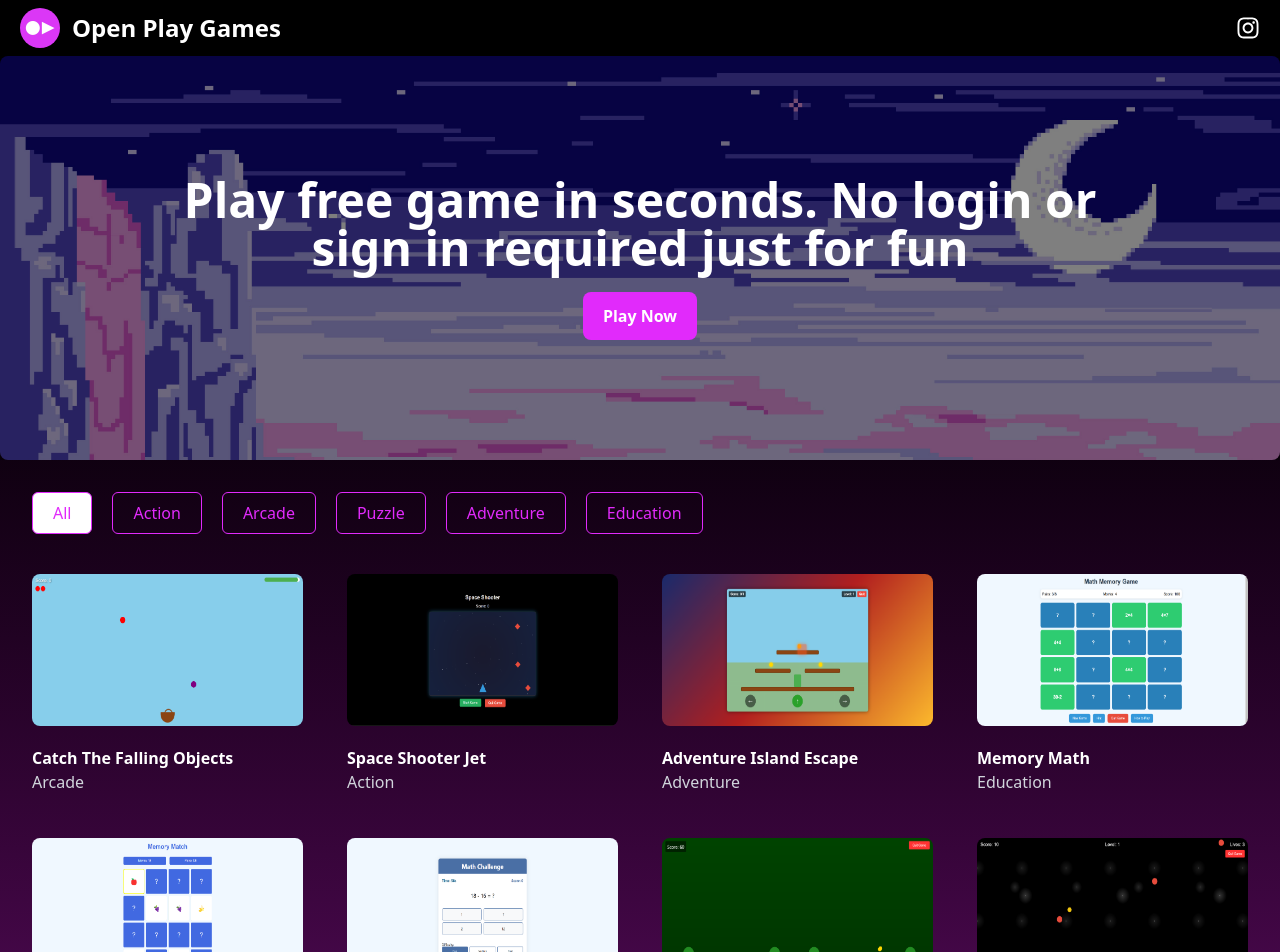
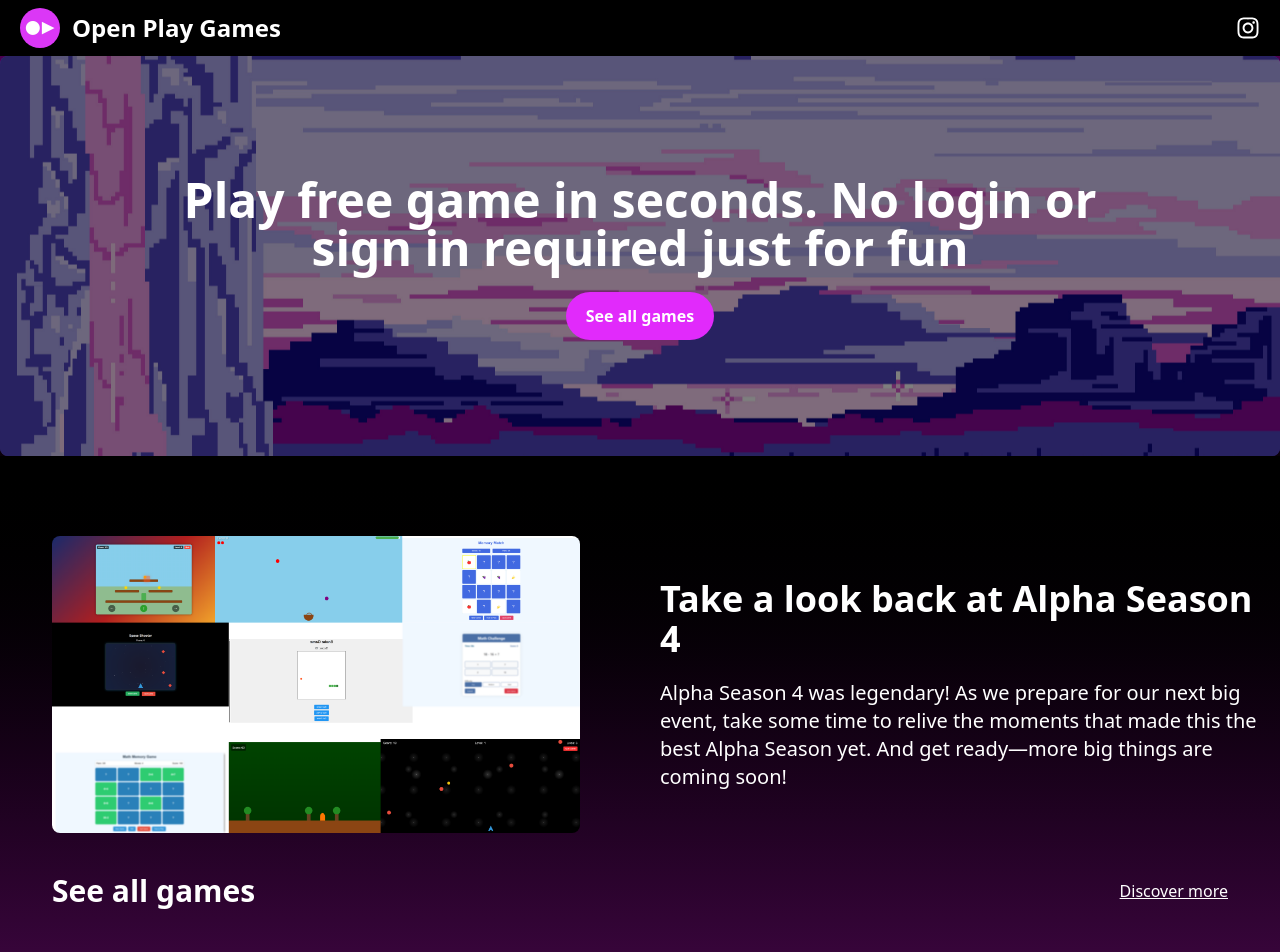
Before and after one commit to fjribptra/open-play-games, a Next.js app: page / in a window 1280 px wide. Shown: the top 952 px of the page. Built offline with nearby package versions, Linux system fonts and the light colour scheme.

Commit message:
feat: add parallax scroll on hero section, add games page, using useContext

```diff
--- a/src/app/game/[id]/page.tsx
+++ b/src/app/game/[id]/page.tsx
@@ -43,10 +43,10 @@ export default async function Page({ params }: {params: Promise<{id: string}>})
           alt={filteredGameData.title}
         />
       </div>
-      <div className="container mx-auto grid grid-cols-1 gap-5 xl:grid-cols-3 px-3 py-10 text-white">
+      <div className="container mx-auto grid grid-cols-1 gap-5 xl:grid-cols-3 p-10 text-white">
         <div className="xl:col-span-2 flex flex-col gap-5">
+          <h3 className="text-xl border border-fuchsia-500 px-3 py-2 rounded-lg w-fit text-fuchsia-500">{filteredGameData.category}</h3>
           <h2 className="font-bold text-4xl">{filteredGameData.title}</h2>
-          <h3 className="text-xl">{filteredGameData.category}</h3>
           <p>{filteredGameData.description}</p>
         </div>
         <div className="flex flex-col gap-3">
--- /dev/null
+++ b/src/app/game/page.tsx
@@ -0,0 +1,36 @@
+"use client"
+
+import GameCard from "@/components/GameCard";
+import GameFilter from "@/components/GameFilter";
+import { FilterGameContext } from "@/context/filterGameContext";
+import { mockGames } from "@/data/mockData";
+import { useContext } from "react";
+
+export default function Page() {
+  const context = useContext(FilterGameContext);
+
+  if (!context) {
+    throw new Error("FilterGameContext must be used within a FilterGameContextProvider");
+  }
+
+  const { filterGame, setFilterGame } = context;
+    return (
+        <section className="bg-gradient-to-b from-black to-fuchsia-500">
+          <div className="container mx-auto flex flex-col gap-10 p-10">
+          <h2 className="text-5xl text-white font-semibold">Discover All Games</h2>
+         {/* Category Navigation */}
+         <GameFilter filterGame={filterGame} setFilterGame={setFilterGame} />
+          {/* Game List */}
+          <div className="grid grid-cols-1 md:grid-cols-2 lg:grid-cols-3 xl:grid-cols-4">
+            {mockGames
+              .filter((game) => {
+                return game.category === filterGame || filterGame === "All";
+              })
+              .map(({ id, image, title, category }) => (
+                <GameCard image={image} title={title} category={category} id={id} key={id} />
+              ))}
+          </div>
+          </div>
+        </section>
+    );
+}
--- a/src/app/layout.tsx
+++ b/src/app/layout.tsx
@@ -3,6 +3,7 @@ import { Geist, Geist_Mono } from "next/font/google";
 import "./globals.css";
 import Header from "@/components/Header";
 import Footer from "@/components/Footer";
+import { FilterGameContextProvider } from "@/context/filterGameContext";
 
 const geistSans = Geist({
   variable: "--font-geist-sans",
@@ -28,10 +29,12 @@ export default function RootLayout({
     <html lang="en">
       <meta name="google-site-verification" content="BaZI1dEoU-chgF1oO_CktflBxhmfCnUEsop82e3DkL8" />
       <body
-        className={`${geistSans.variable} ${geistMono.variable} antialiased`}
+        className={`${geistSans.variable} ${geistMono.variable} antialiased w-screen min-h-screen`}
       >
         <Header />
+        <FilterGameContextProvider>
         {children}
+        </FilterGameContextProvider>
         <Footer />
       </body>
     </html>
--- a/src/app/page.tsx
+++ b/src/app/page.tsx
@@ -1,45 +1,65 @@
 "use client";
 
-
 import GameCard from "@/components/GameCard";
-import GameFilter from "@/components/GameFilter";
+import { FilterGameContext } from "@/context/filterGameContext";
 
 import { mockGames } from "@/data/mockData";
-import { useState } from "react";
+import Image from "next/image";
+import Link from "next/link";
+import { useContext } from "react";
 
 export default function Home() {
-  const [filterGame, setFilterGame] = useState<string>("All");
+  const context = useContext(FilterGameContext);
+
+  if (!context) {
+    throw new Error("FilterGameContext must be used within a FilterGameContextProvider");
+  }
+
+  const { filterGame } = context;
   return (
     <>
-
-      <section className="bg-gradient-to-b from-black to-fuchsia-900">
+      <section className="bg-gradient-to-b from-fuchsia-950 via-black to-fuchsia-950">
         {/* Hero */}
-        <div className="relative w-screen bg-[url('/hero-bg-2.jpg')] bg-cover bg-top  p-5 xl:px-10 text-white py-30 flex flex-col gap-5 items-start rounded-lg">
+        <div className="sticky h-[400px] z-0 w-screen overflow-y-scroll bg-cover bg-fixed bg-center bg-no-repeat bg-[url('/hero-bg-2.jpg')] p-5 xl:px-10 text-white py-30 flex flex-col gap-5 items-start rounded-lg">
           <div className="container mx-auto">
-            <div className="bg-black top-0 left-0 w-full h-full opacity-50 absolute"></div>
-            <div className="container mx-auto flex flex-col gap-5 items-center">
-              <h1 className="text-4xl sm:text-5xl xl:text-5xl font-bold z-10 text-center xl:w-[1000px]">Play free game in seconds. No login or sign in required just for fun</h1>
-              <button className="bg-fuchsia-500 hover:bg-fuchsia-800 text-white font-bold py-3 px-5 rounded-lg z-10 cursor-pointer">Play Now</button>
+            <div className="bg-black top-0 right-0 left-0 w-full h-full opacity-50 absolute"></div>
+            <div className="container fixed left-0 right-0 z-0 mx-auto flex flex-col gap-5 items-center">
+              <h1 className="text-4xl sm:text-5xl xl:text-5xl font-bold  text-center xl:w-[1000px]">Play free game in seconds. No login or sign in required just for fun</h1>
+              <Link href="/game" className="bg-fuchsia-500 hover:bg-fuchsia-800 text-white font-bold py-3 px-5 rounded-full cursor-pointer">See all games</Link>
               {/* <p className="z-10 xl:text-2xl">🚀 Play free game in seconds. No login or sign in required just for fun</p> */}
             </div>
           </div>
         </div>
-        <div className="container mx-auto p-0 xl:p-3">
-          {/* Category Navigation */}
-          <GameFilter filterGame={filterGame} setFilterGame={setFilterGame} />
-          {/* Game List */}
-          <div className="grid grid-cols-1 md:grid-cols-2 lg:grid-cols-3 xl:grid-cols-4 gap-1">
+        <div className="sticky top-50 mx-auto px-0 xl:px-3 py-10 flex flex-col z-50 bg-gradient-to-b from-black to-fuchsia-900">
+          <div className="container mx-auto">
+            {/* Alpha Season 4 */}
+          <div className="grid grid-cols-1 lg:grid-cols-2 gap-10">
+            <div className="p-10">
+              <Image className="rounded-lg w-full" src={"/games-openplay-studio-landing-page.png"} alt="games openplay studio landing page" width={500} height={500} />
+            </div>
+            <div className="text-white p-10 lg:p-0 flex flex-col gap-5 justify-center">
+              <h2 className="font-semibold text-4xl">Take a look back at Alpha Season 4</h2>
+              <p className="text-xl">Alpha Season 4 was legendary! As we prepare for our next big event, take some time to relive the moments that made this the best Alpha Season yet. And get ready—more big things are coming soon!</p>
+            </div>
+          </div>
+          {/* See all games */}
+          <div className="flex justify-between items-center mx-10">
+          <h2 className="font-semibold text-3xl text-white">See all games</h2>
+          <Link className="underline text-white hidden lg:block" href={"/game"}>Discover more</Link>
+          </div>
+          <div className="grid grid-cols-1 md:grid-cols-2 xl:grid-cols-4 grid-flow-row m-10">
             {mockGames
               .filter((game) => {
                 return game.category === filterGame || filterGame === "All";
-              })
-              .map(({ id, image, title, category}) => (
+              }).slice(0, 4)
+              .map(({ id, image, title, category }) => (
                 <GameCard image={image} title={title} category={category} id={id} key={id} />
               ))}
           </div>
+
+          </div>
         </div>
       </section>
-
     </>
   );
 }
--- a/src/components/Footer.tsx
+++ b/src/components/Footer.tsx
@@ -3,7 +3,7 @@ import Link  from 'next/link';
 
 const Footer = () => {
   return (
-    <footer className="bg-black text-gray-300">
+    <footer className="bg-black text-gray-300 sticky">
       <div className="container mx-auto py-10 px-6">
         <div className="grid grid-cols-1 md:grid-cols-4 gap-8">
           <div>
--- a/src/components/GameCard.tsx
+++ b/src/components/GameCard.tsx
@@ -7,7 +7,7 @@ import React from 'react'
 
 const GameCard = ({image, title, category, id}: GameCardProps) => {
   return (
-    <Link href={'/game/' + id} className="flex flex-col gap-5 p-5 rounded-md">
+    <Link href={'/game/' + id} className=" flex flex-col gap-5 p-3 rounded-md">
               <div className="w-full aspect-video overflow-hidden rounded-lg ">
               <Image className="w-full h-full cursor-pointer hover:scale-110  transition-all" src={image} width={200} height={200} alt={title}/>
               </div>
--- a/src/components/Header.tsx
+++ b/src/components/Header.tsx
@@ -5,7 +5,7 @@ import { FaInstagram } from 'react-icons/fa'
 
 const Header = () => {
   return (
-    <nav className="flex justify-between items-center px-5 py-2 sticky top-0 z-50 bg-black text-white">
+    <nav className="flex justify-between items-center px-5 py-2 sticky top-0 z-96 bg-black text-white">
         <div>
           <Link href="/" className="flex gap-3 items-center">
           <Image className="rounded-full" src="/logo.jpeg" width={40} height={40} alt="logo" />
--- /dev/null
+++ b/src/context/filterGameContext.tsx
@@ -0,0 +1,24 @@
+"use client";
+
+import { createContext, useState, Dispatch, SetStateAction } from "react";
+
+// Define the type for the context value
+interface FilterGameContextType {
+  filterGame: string;
+  setFilterGame: Dispatch<SetStateAction<string>>;
+}
+
+// Create the context with a proper default value
+const FilterGameContext = createContext<FilterGameContextType | undefined>(undefined);
+
+const FilterGameContextProvider = ({ children }: { children: React.ReactNode }) => {
+  const [filterGame, setFilterGame] = useState<string>("All");
+
+  return (
+    <FilterGameContext.Provider value={{ filterGame, setFilterGame }}>
+      {children}
+    </FilterGameContext.Provider>
+  );
+};
+
+export { FilterGameContext, FilterGameContextProvider };
```
Also changed, not shown: public/games-openplay-studio-landing-page.png (added).
